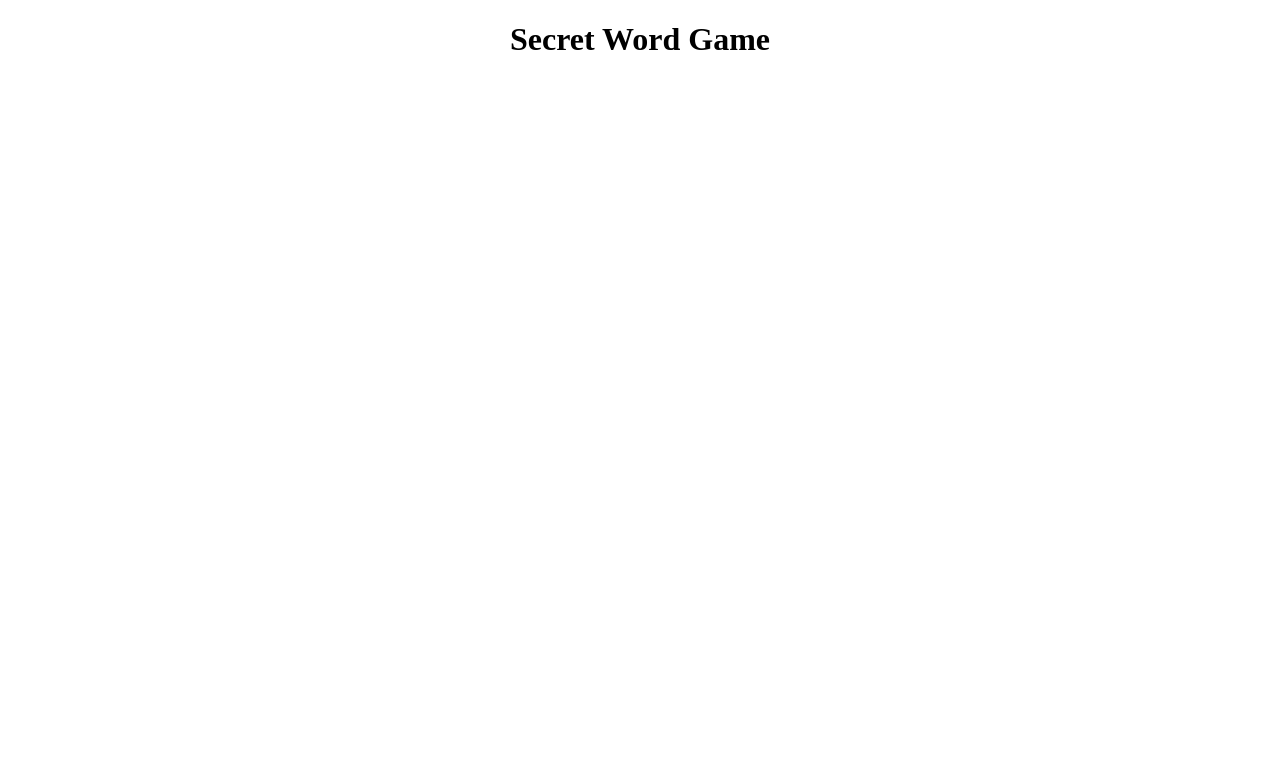
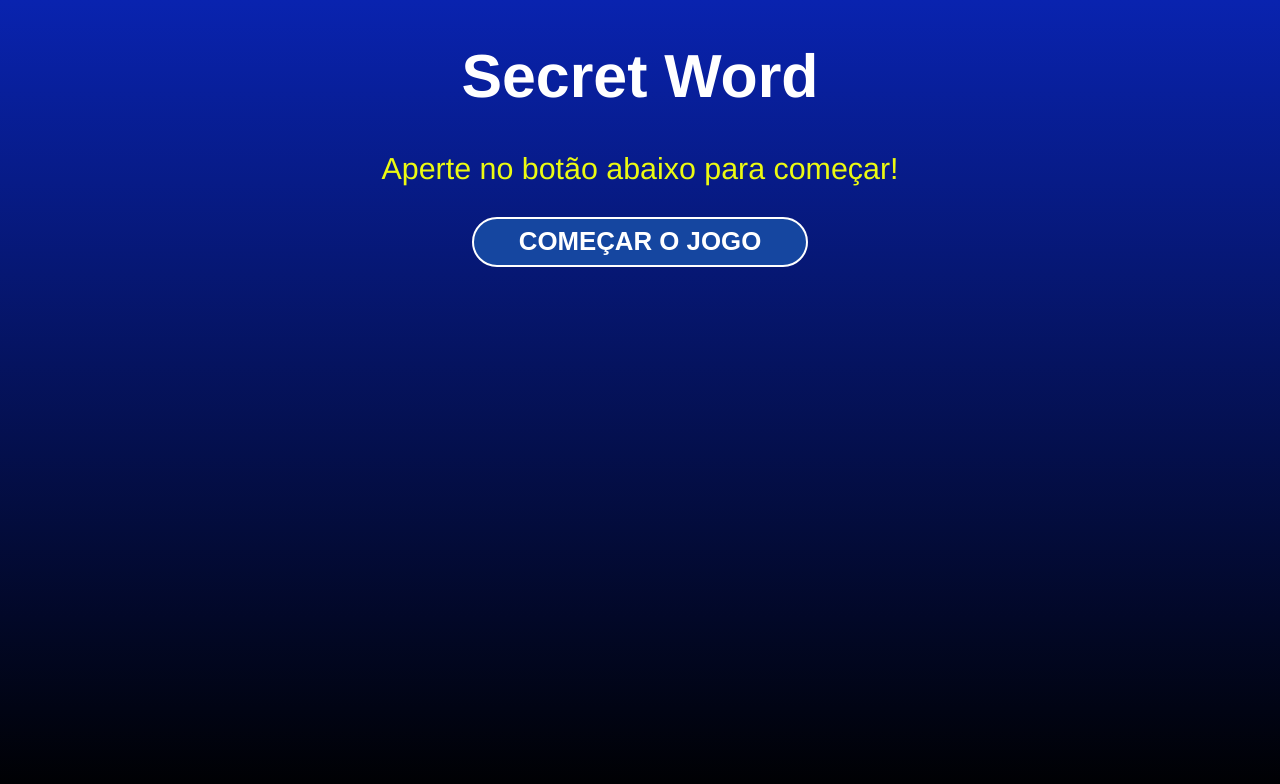
Before and after one commit to LeoMedeirosss/Project-SecretWord, a React (Create React App) app: page / in a window 1280 px wide. Shown: the top 784 px of the page. Built offline with nearby package versions, Linux system fonts and the light colour scheme.

Commit message:
landing page

```diff
--- a/src/App.css
+++ b/src/App.css
@@ -1,38 +1,15 @@
 .App {
+  display: flex;
+  justify-content: center;
+  align-items: center;
   text-align: center;
 }
 
-.App-logo {
-  height: 40vmin;
-  pointer-events: none;
-}
-
-@media (prefers-reduced-motion: no-preference) {
-  .App-logo {
-    animation: App-logo-spin infinite 20s linear;
-  }
-}
-
 .App-header {
-  background-color: #282c34;
   min-height: 100vh;
   display: flex;
   flex-direction: column;
   align-items: center;
   justify-content: center;
-  font-size: calc(10px + 2vmin);
   color: white;
 }
-
-.App-link {
-  color: #61dafb;
-}
-
-@keyframes App-logo-spin {
-  from {
-    transform: rotate(0deg);
-  }
-  to {
-    transform: rotate(360deg);
-  }
-}
--- a/src/App.js
+++ b/src/App.js
@@ -1,9 +1,10 @@
 import './App.css';
+import StartScreen from './components/StartScreen.jsx';
 
 function App() {
   return (
     <div className="App">
-        <h1>Secret Word Game</h1>
+        <StartScreen />
     </div>
   );
 }
--- /dev/null
+++ b/src/components/StartScreen.css
@@ -0,0 +1,8 @@
+.start{
+    font-size: 1.9em;
+}
+
+.start p{
+    margin-bottom: 1em;
+    color: #ecfa11;
+}
--- /dev/null
+++ b/src/components/StartScreen.jsx
@@ -0,0 +1,13 @@
+import './StartScreen.css';
+
+const StartScreen = () => {
+  return (
+    <div className='start'>
+      <h1>Secret Word</h1>
+      <p>Aperte no botão abaixo para começar!</p>
+      <button>Começar o jogo</button>
+    </div>
+  )
+}
+
+export default StartScreen
--- a/src/index.css
+++ b/src/index.css
@@ -1,7 +1,25 @@
-body {
-
+html, body {
+    height: 100%;
 }
 
-code {
+body{
+    font-family: Helvetica, Arial, sans-serif;
+    margin: 0;
+    padding: 0;
+    background: linear-gradient(180deg, rgba(9,35,175,1) 0%,
+    rgba(0,0,0,1) 100%);
+    color: white;
+}
 
+button{
+    background: #1546a0 ;
+    color: white;
+    padding: 0 45px;
+    border: 2px solid white;
+    border-radius: 25px;
+    height: 50px;
+    text-transform: uppercase;
+    font-weight: bold;
+    font-size: 0.85em;
+    cursor: pointer;
 }
```
